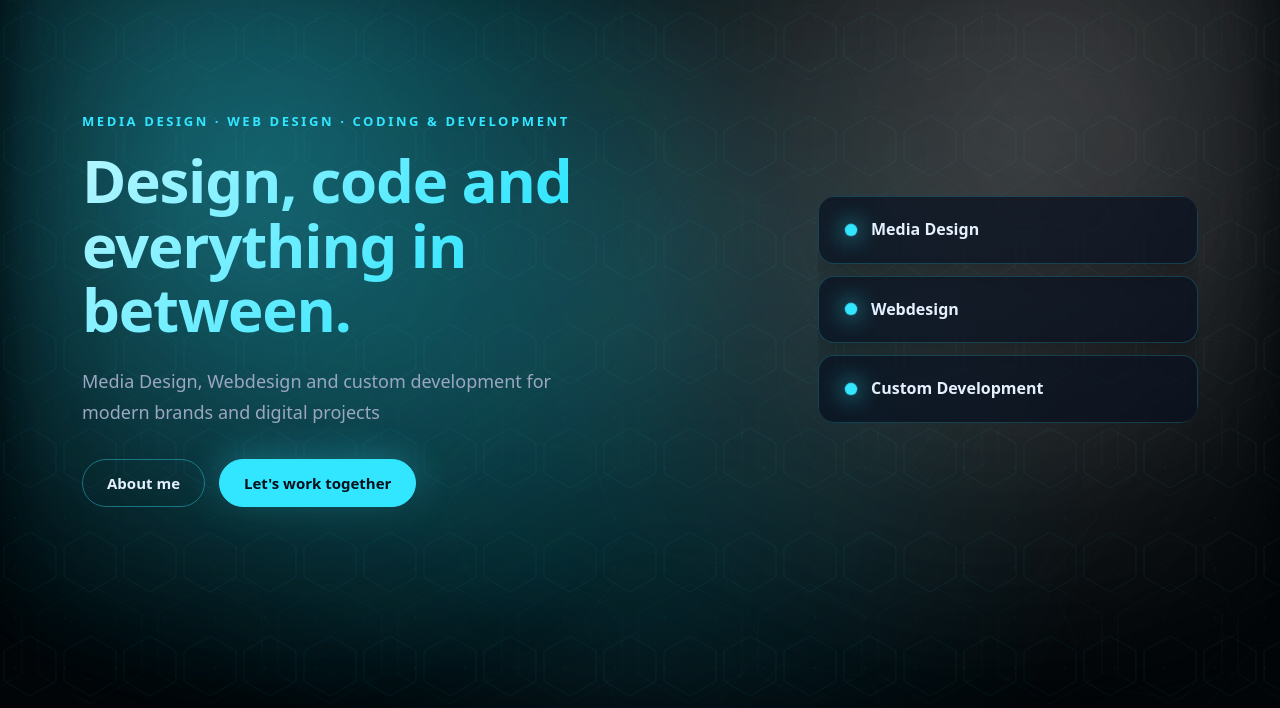
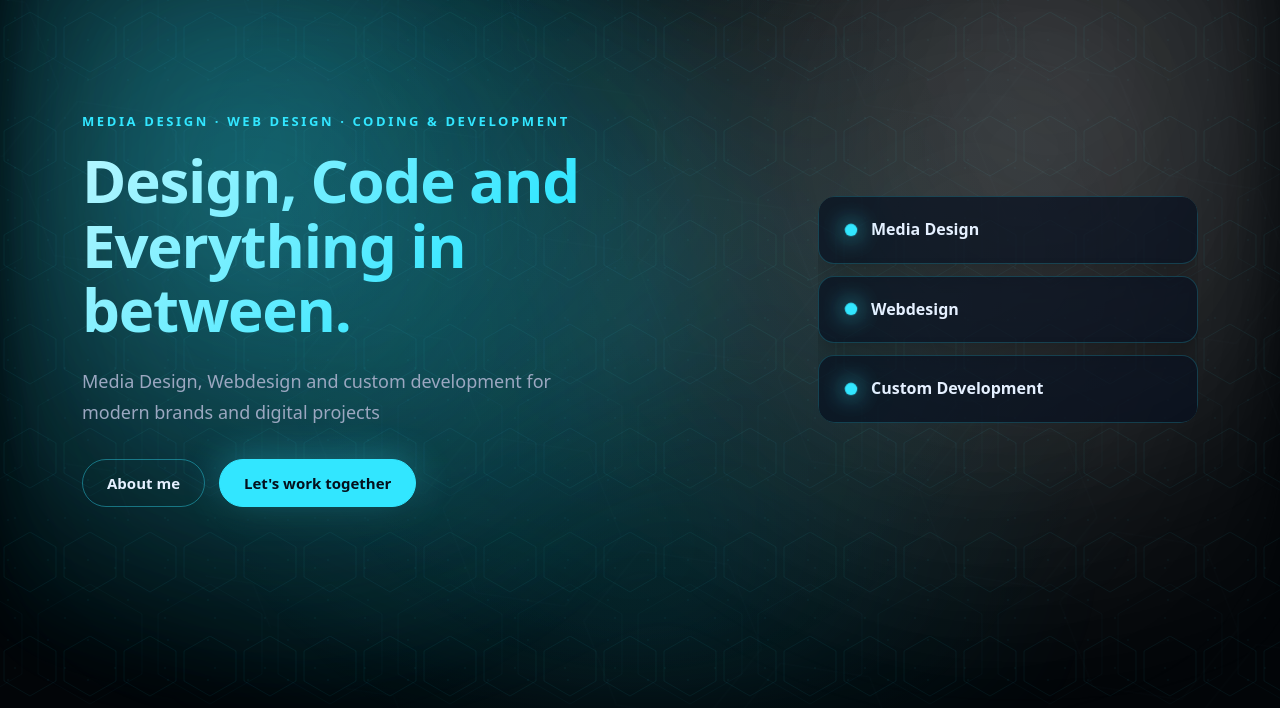
Before and after one commit to Ddave82/portfolio, a plain HTML site: page index.html in a window 1280 px wide. Shown: the part 92-800 px from the top of the page. Drawn offline with Linux system fonts and the light colour scheme.

Commit message:
Update index.html

```diff
--- a/index.html
+++ b/index.html
@@ -55,7 +55,7 @@
       <div class="hero-inner">
         <div class="hero-left hero-text reveal">
           <p class="section-label">Media Design · Web Design · Coding & Development</p>
-          <h1>Design, code and everything in between.</h1>
+          <h1>Design, Code and Everything in between.</h1>
           <p class="hero-subline">Media Design, Webdesign and custom development for modern brands and digital projects</p>
           <div class="hero-actions">
             <a class="btn secondary" href="#about">About me</a>
```
